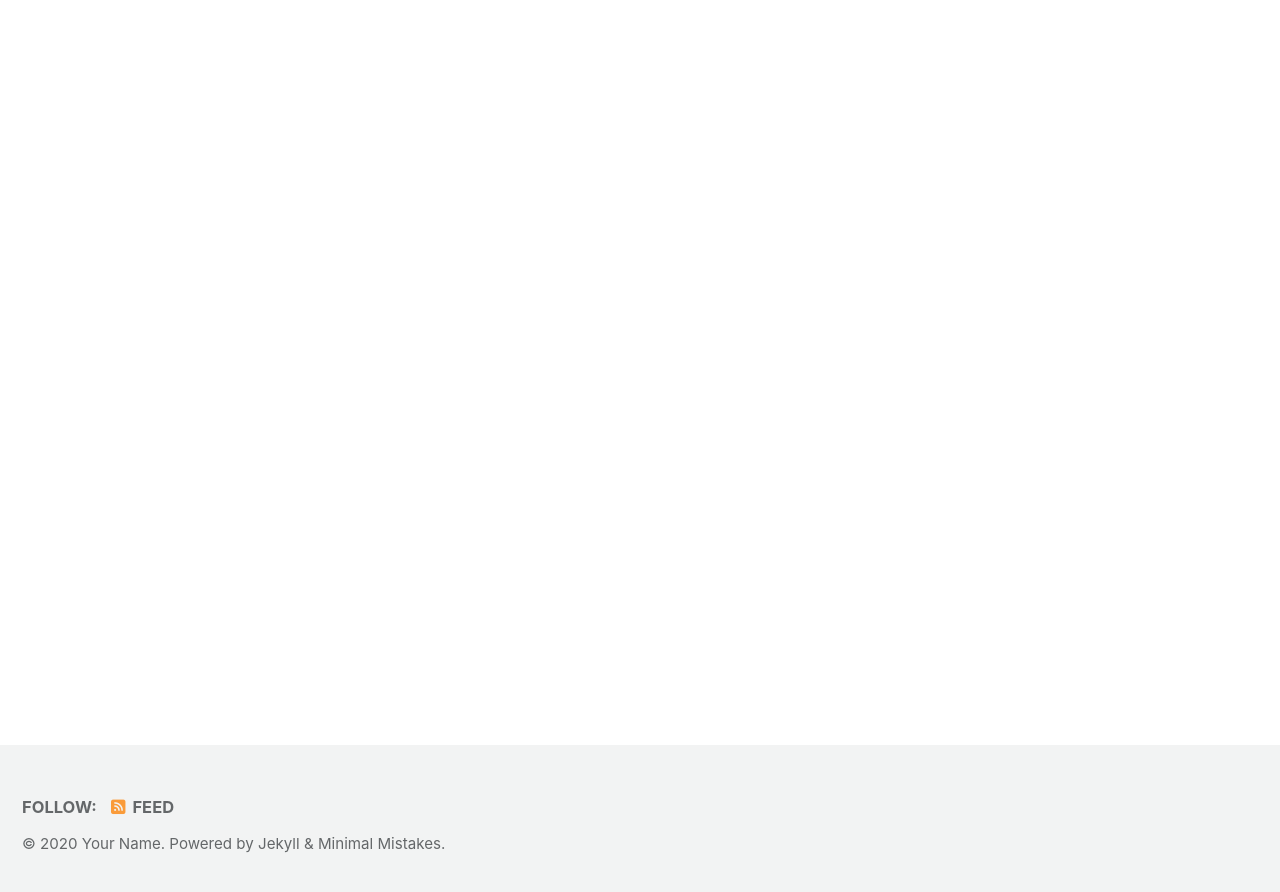
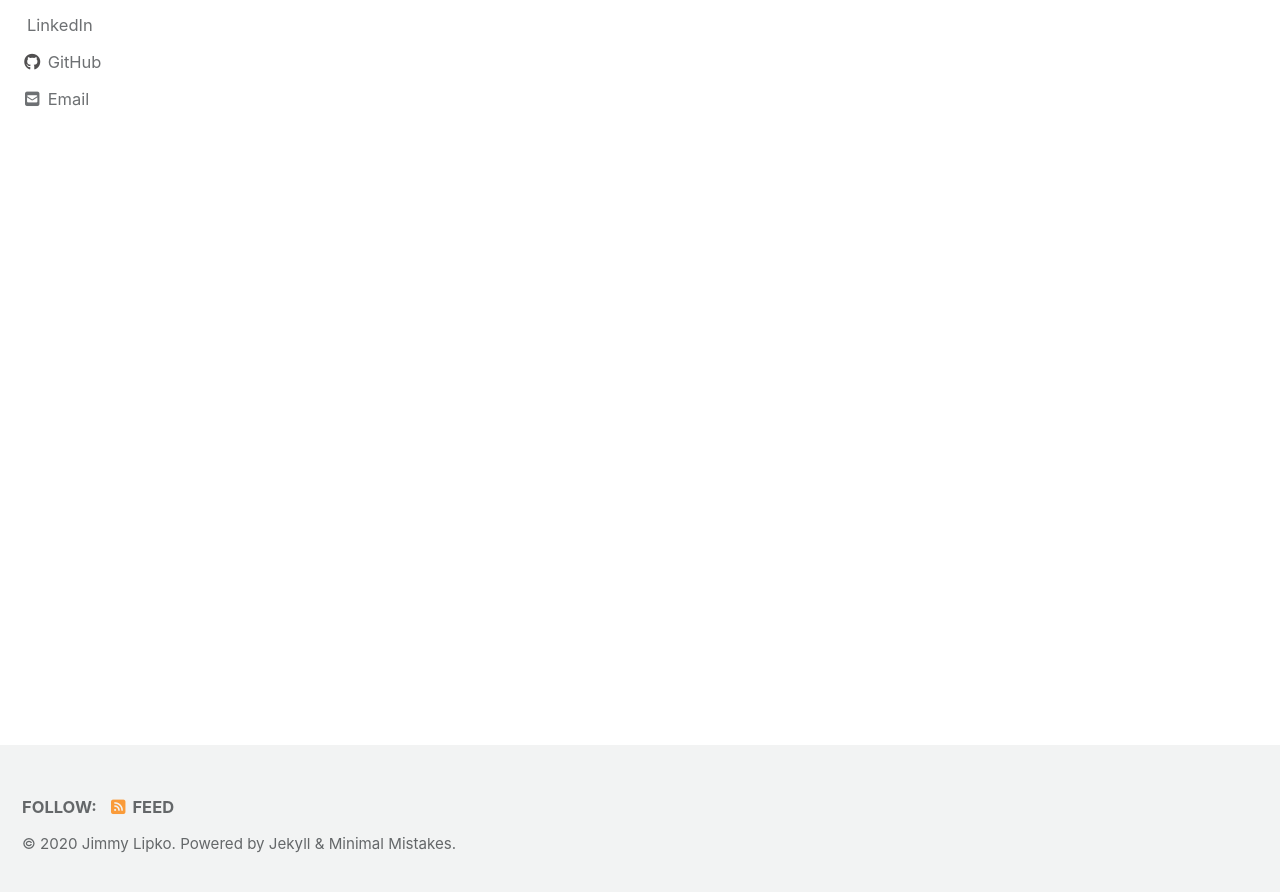
Before and after one commit to jimmy-lipko/jimmy-lipko.github.io, a Jekyll site: the page built from index.html, in a window 1280 px wide and 900 px high, scrolled down 222 px. Shown: the top 892 px of the window. Built offline with Jekyll 4.4.1, drawn with Linux system fonts in a browser that asks for light colours; cached includes are drawn as plain includes; nearby versions of some CDN libraries; the list of posts is cut into pages by our own code; some of the changed text lies outside the part shown.

Commit message:
config modified

```diff
--- a/_config.yml
+++ b/_config.yml
@@ -16,11 +16,11 @@ minimal_mistakes_skin    : "default" # "air", "aqua", "contrast", "dark", "dirt"
 
 # Site Settings
 locale                   : "en-US"
-title                    : "Site Title"
+title                    : "Jimmy Lipko"
 title_separator          : "-"
 subtitle                 : # site tagline that appears below site title in masthead
-name                     : "Your Name"
-description              : "An amazing website."
+name                     : "Jimmy Lipko"
+description              : "Data Science Portfolio"
 url                      : # the base hostname & protocol for your site e.g. "https://mmistakes.github.io"
 baseurl                  : # the subpath of your site, e.g. "/blog"
 repository               : # GitHub username/repo-name e.g. "mmistakes/minimal-mistakes"
@@ -93,11 +93,11 @@ analytics:
 
 # Site Author
 author:
-  name             : "Your Name"
+  name             : "Jimmy Lipko"
   avatar           : # path of avatar image, e.g. "/assets/images/bio-photo.jpg"
-  bio              : "I am an **amazing** person."
-  location         : "Somewhere"
-  email            :
+  bio              : "Data Scientist"
+  location         : "Norwalk, CT"
+  email            : "jimmy.lipko@gmail.com"
   links:
     - label: "Email"
       icon: "fas fa-fw fa-envelope-square"
@@ -108,12 +108,12 @@ author:
     - label: "Twitter"
       icon: "fab fa-fw fa-twitter-square"
       # url: "https://twitter.com/"
-    - label: "Facebook"
-      icon: "fab fa-fw fa-facebook-square"
-      # url: "https://facebook.com/"
+    - label: "LinkedIn"
+      icon: "<fab fa-fw fa-linkedin"
+      url: "https://www.linkedin.com/in/james-lipko/"
     - label: "GitHub"
       icon: "fab fa-fw fa-github"
-      # url: "https://github.com/"
+      url: "https://github.com/jimmy-lipko"
     - label: "Instagram"
       icon: "fab fa-fw fa-instagram"
       # url: "https://instagram.com/"
@@ -279,3 +279,11 @@ defaults:
       comments: # true
       share: true
       related: true
+
+  #_pages
+  - scope:
+      path: ""
+      type: pages
+    values:
+      layout: single
+      author_profile: true
```
